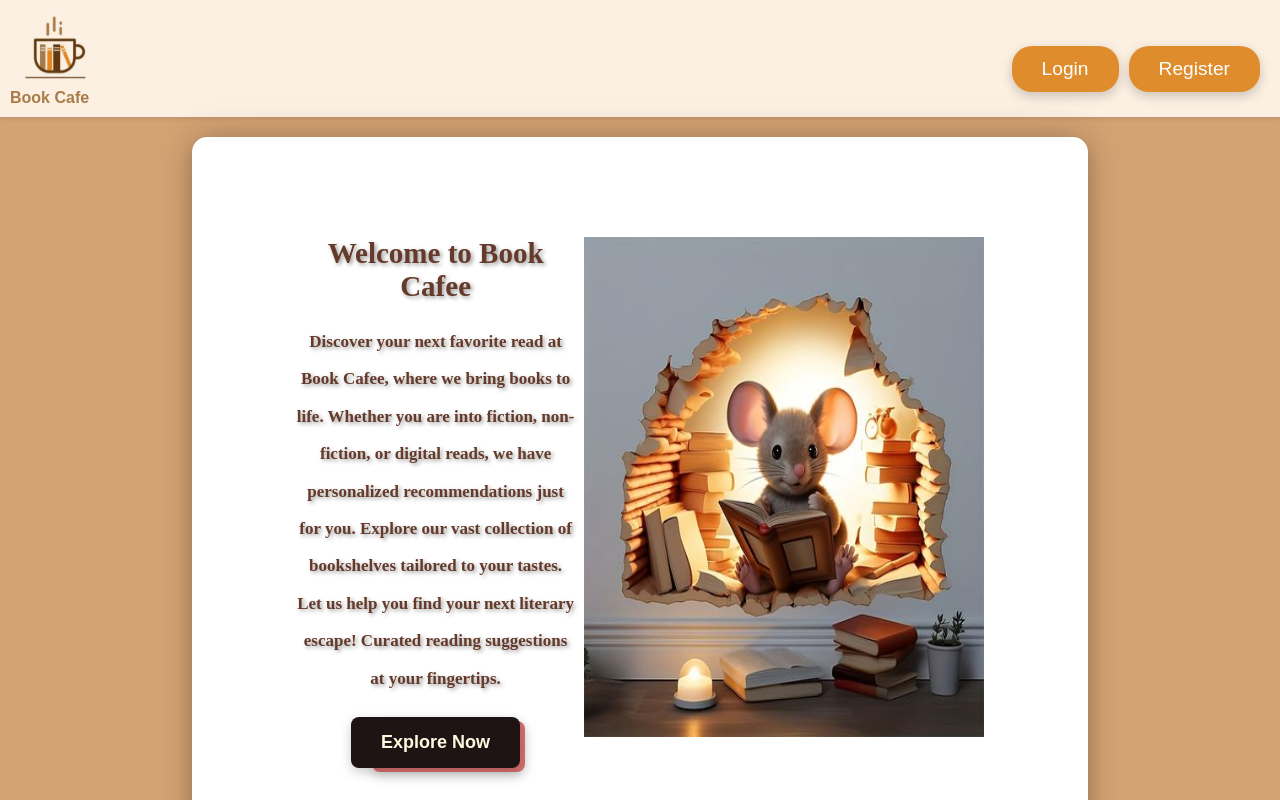
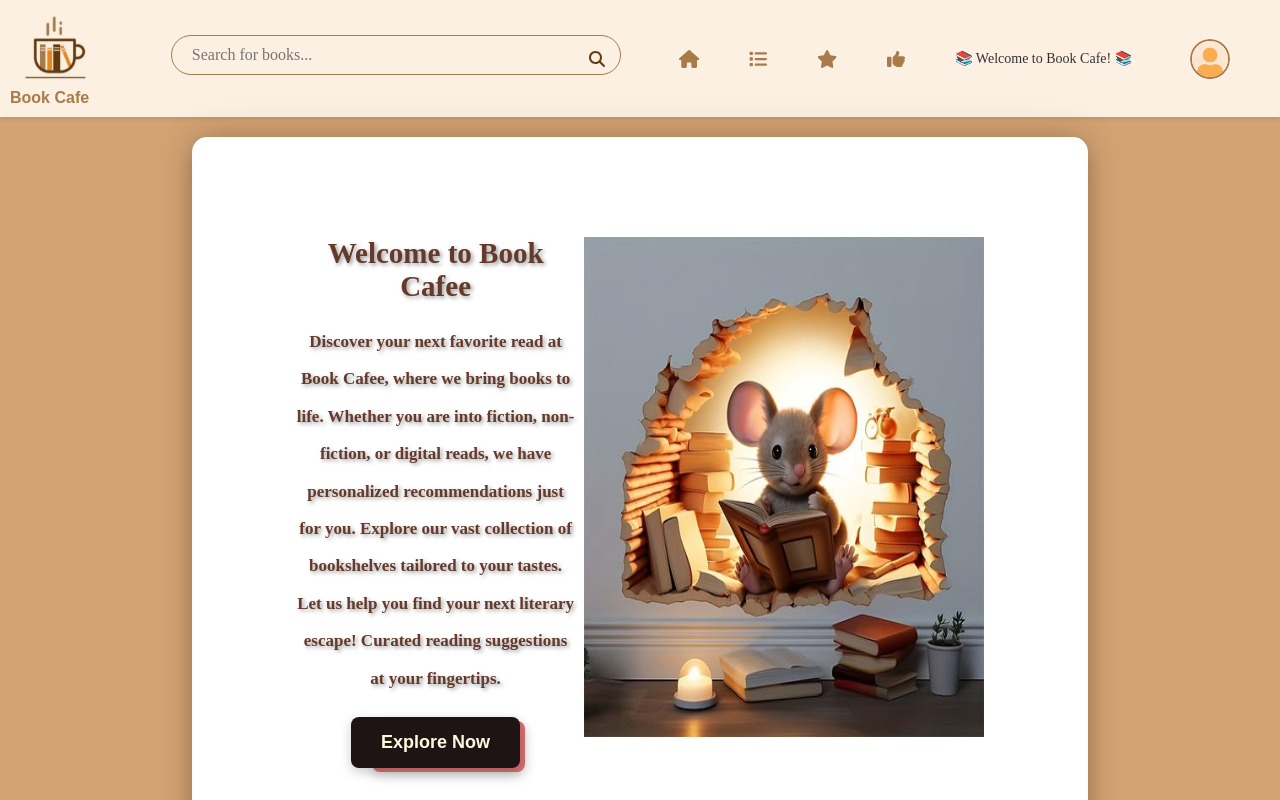
Before and after one commit to mustafadurmusNl/Book-Cafe, a React (Create React App) app in the folder client/: page / in a window 1280 px wide. Shown: the top 800 px of the page. Built offline with nearby package versions, Linux system fonts and the light colour scheme; a web font is replaced by a local one.

Commit message:
navar is always standard

```diff
--- a/client/src/components/Navbar.jsx
+++ b/client/src/components/Navbar.jsx
@@ -14,59 +14,37 @@ import {
 import SearchBooks from "./SearchBooks";
 
 const Navbar = () => {
-  const [isLoggedIn, setIsLoggedIn] = useState(
-    localStorage.getItem("isLoggedIn") === "true",
-  );
+  const [isLoggedIn, setIsLoggedIn] = useState(localStorage.getItem("isLoggedIn") === "true");
   const [profileImage, setProfileImage] = useState("/image/pro1.png");
   const [showDropdown, setShowDropdown] = useState(false);
   const fileInputRef = useRef(null);
   const dropdownRef = useRef(null);
   const location = useLocation();
   const navigate = useNavigate();
-  // const [name, setName] = useState("");
-  const [showLoginText, setShowLoginText] = useState(false);
-  const [name, setName] = useState(
-    JSON.parse(localStorage.getItem("username")) || "",
-  );
+  const [name, setName] = useState(JSON.parse(localStorage.getItem("username")) || "");
 
   useEffect(() => {
     const handleRouteChange = () => {
       const loggedInStatus = localStorage.getItem("isLoggedIn") === "true";
       setIsLoggedIn(loggedInStatus);
+      setName(JSON.parse(localStorage.getItem("username")) || "");
     };
 
     handleRouteChange();
   }, [location.pathname]);
 
-  useEffect(() => {
-    const storedName = JSON.parse(localStorage.getItem("username"));
-    setName(storedName || "");
-  }, []);
-
   const handleLogout = () => {
     localStorage.removeItem("token");
-    localStorage.removeItem("user");
     localStorage.removeItem("username");
-    localStorage.setItem("isLoggedIn", false);
+    localStorage.setItem("isLoggedIn", "false");
     setIsLoggedIn(false);
+    setName("");
     navigate("/");
-  };
-  // };
-
-  const handleLogin = () => {
-    setIsLoggedIn(true);
-    localStorage.setItem("isLoggedIn", "true");
-    navigate("/login");
+    window.location.reload();
   };
 
   const triggerFileSelectPopup = () => {
     fileInputRef.current.click();
-  };
-
-  const handleRegister = () => {
-    localStorage.setItem("isLoggedIn", true);
-    setIsLoggedIn(true);
-    navigate("/");
   };
 
   const handleImageUpload = (event) => {
@@ -97,23 +75,6 @@ const Navbar = () => {
     };
   }, []);
 
-  if (location.pathname === "/login" || location.pathname === "/register") {
-    return null;
-  }
-
-  useEffect(() => {
-    if (location.hash === "#Form" || location.pathname === "/") {
-      setShowLoginText(true);
-      setName("");
-    } else {
-      const loggedInStatus = localStorage.getItem("isLoggedIn") === "true";
-      const storedName = JSON.parse(localStorage.getItem("username"));
-      setIsLoggedIn(loggedInStatus);
-      setShowLoginText(false);
-      setName(storedName || "");
-    }
-  }, [location.hash, location.pathname]);
-
   return (
     <nav className="bc-navbar">
       <div className="bc-navbar-logo">
@@ -122,8 +83,6 @@ const Navbar = () => {
           <h1>Book Cafe</h1>
         </Link>
       </div>
-      {isLoggedIn ? (
-        <>
       <div className="bc-navbar-search">
         <SearchBooks />
       </div>
@@ -154,7 +113,7 @@ const Navbar = () => {
             </Link>
           </li>
           <li className="welcome">
-                📚 {isLoggedIn ? `Hello, ${name}!` : ""} 📚
+            📚 {isLoggedIn ? `Hello, ${name}!` : "Welcome to Book Cafe!"} 📚
           </li>
         </ul>
       </div>
@@ -170,23 +129,24 @@ const Navbar = () => {
         {showDropdown && (
           <div className="dropdown-menu" ref={dropdownRef}>
             <ul>
-                  <li
-                    onClick={triggerFileSelectPopup}
-                    style={{ cursor: "pointer" }}
-                  >
+              {isLoggedIn ? (
+                <>
+                  <li onClick={triggerFileSelectPopup} style={{ cursor: "pointer" }}>
                     <FontAwesomeIcon icon={faPlus} />
                     <span>Upload Photo</span>
                   </li>
                   <li>{name}</li>
-                  <li
-                    onClick={showLoginText ? handleLogin : handleLogout}
-                    style={{ cursor: "pointer" }}
-                  >
-                    <FontAwesomeIcon
-                      icon={showLoginText ? faSignInAlt : faSignOutAlt}
-                    />
-                    <span>{showLoginText ? "Login" : "Logout"}</span>
+                  <li onClick={handleLogout} style={{ cursor: "pointer" }}>
+                    <FontAwesomeIcon icon={faSignOutAlt} />
+                    <span>Logout</span>
                   </li>
+                </>
+              ) : (
+                <li onClick={() => navigate("/login")} style={{ cursor: "pointer" }}>
+                  <FontAwesomeIcon icon={faSignInAlt} />
+                  <span>Login</span>
+                </li>
+              )}
             </ul>
           </div>
         )}
@@ -197,23 +157,6 @@ const Navbar = () => {
           style={{ display: "none" }}
         />
       </div>
-        </>
-      ) : (
-        <div className="bc-navbar-right">
-          <a href="#Form">
-            {" "}
-            <button className="fancy-button" onClick={handleLogin}>
-              <span>Login</span>
-            </button>
-          </a>
-          <a href="#Form">
-            {" "}
-            <button className="fancy-button" onClick={handleRegister}>
-              <span>Register</span>
-            </button>
-          </a>
-        </div>
-      )}
     </nav>
   );
 };
```
Lines whose indentation alone changed are shown as unchanged.
